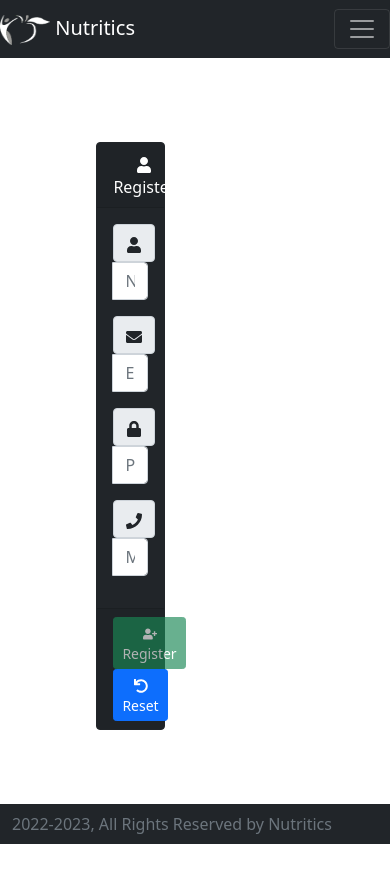
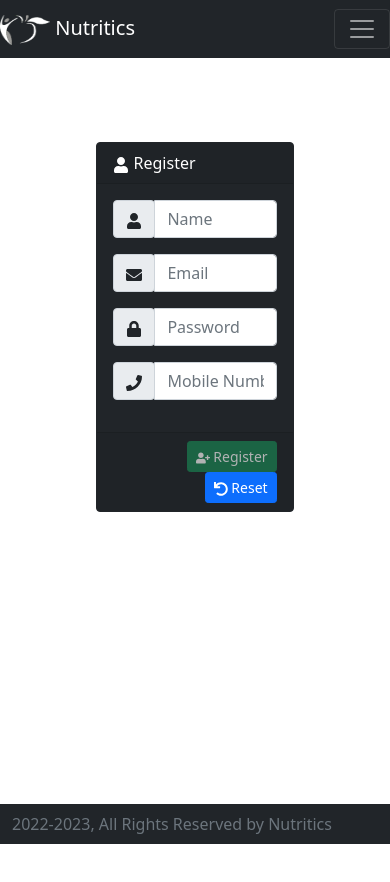
Before and after one commit to NishitaAgarwal05/Nutritics_frontend, a React (Create React App) app: page /registerUser in a window 390 px wide. Shown: the top 882 px of the page. Built offline with nearby package versions, Linux system fonts and the light colour scheme.

Commit message:
user module

```diff
--- a/src/containers/nutritionPlan/NutritionPlan.js
+++ b/src/containers/nutritionPlan/NutritionPlan.js
@@ -80,8 +80,6 @@ class NutritionPlan extends Component {
           <Link  to={`/nutritionPlan/details/${plan.id}`}>
             <Button style={{ margin: '.25rem' }} outline color="primary" size="sm"><FcInfo></FcInfo></Button>
           </Link>
-          </td>
-          <td>
           <Link  to={`/payment/add/${plan.id}`}>
             <Button style={{ margin: '.25rem' }} outline color="primary" size="sm">Pay Now</Button>
           </Link>
--- a/src/containers/userModule/Login.js
+++ b/src/containers/userModule/Login.js
@@ -50,7 +50,7 @@ const Login = (props) => {
 
     return (
       <Row className="justify-content-md-center" style={{margin:"10vh", height:"100vh"}}>
-        <Col xs={5}>
+        <Col className="col-sm-10 col-md-6 col-lg-5">
         {show && props.message && (
           <Alert variant="success" onClose={() => setShow(false)} dismissible>
             {props.message}
--- a/src/containers/userModule/RegisterUser.js
+++ b/src/containers/userModule/RegisterUser.js
@@ -67,7 +67,7 @@ const RegisterUser = (props) => {
           <MyToast show={show} message={message} type={"success"} />
         </div>
         <Row className="justify-content-md-center" style={{margin:"10vh", height:"100vh"}}>
-        <Col xs={5}>
+        <Col className="col-sm-10 col-md-6 col-lg-5">
         <Card className={"border border-dark bg-dark text-white"}>
         <Card.Header>
           <div style={{float:"left"}}>
```
